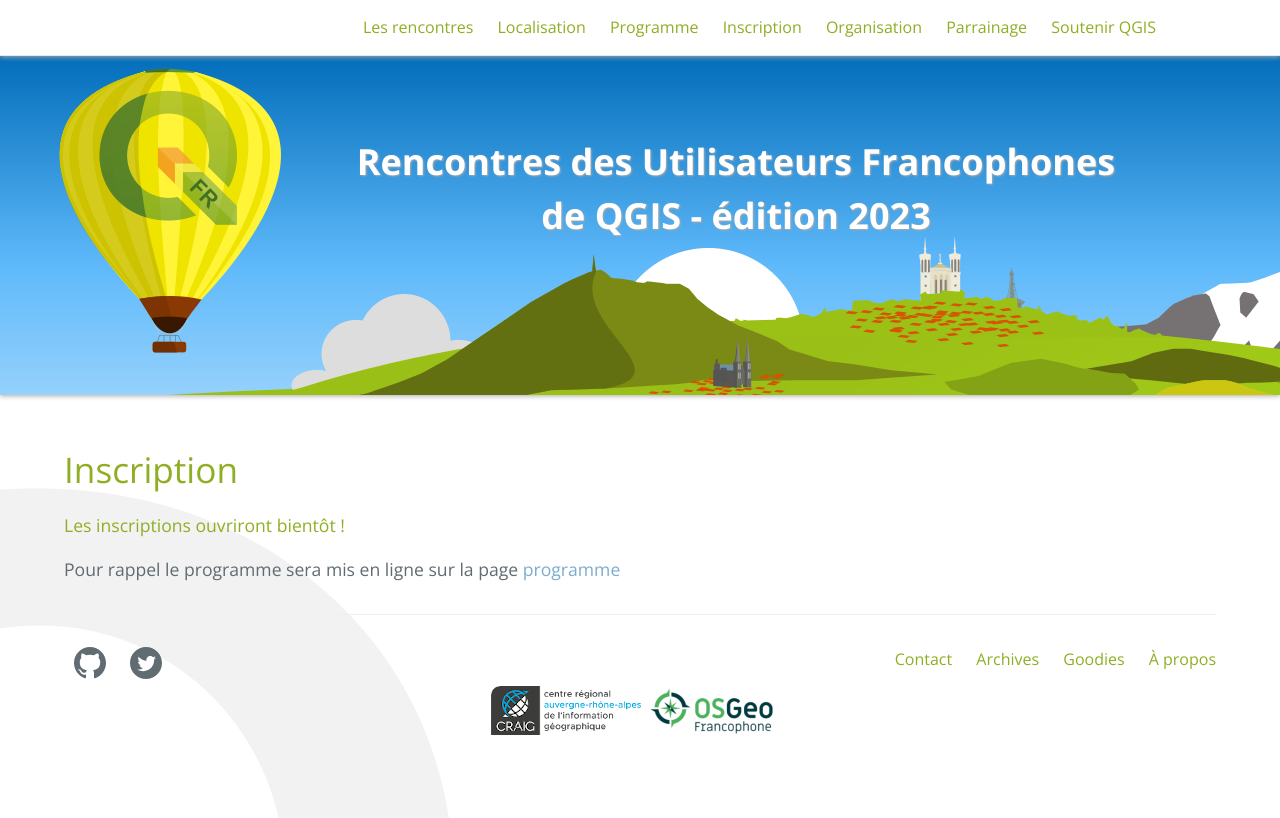
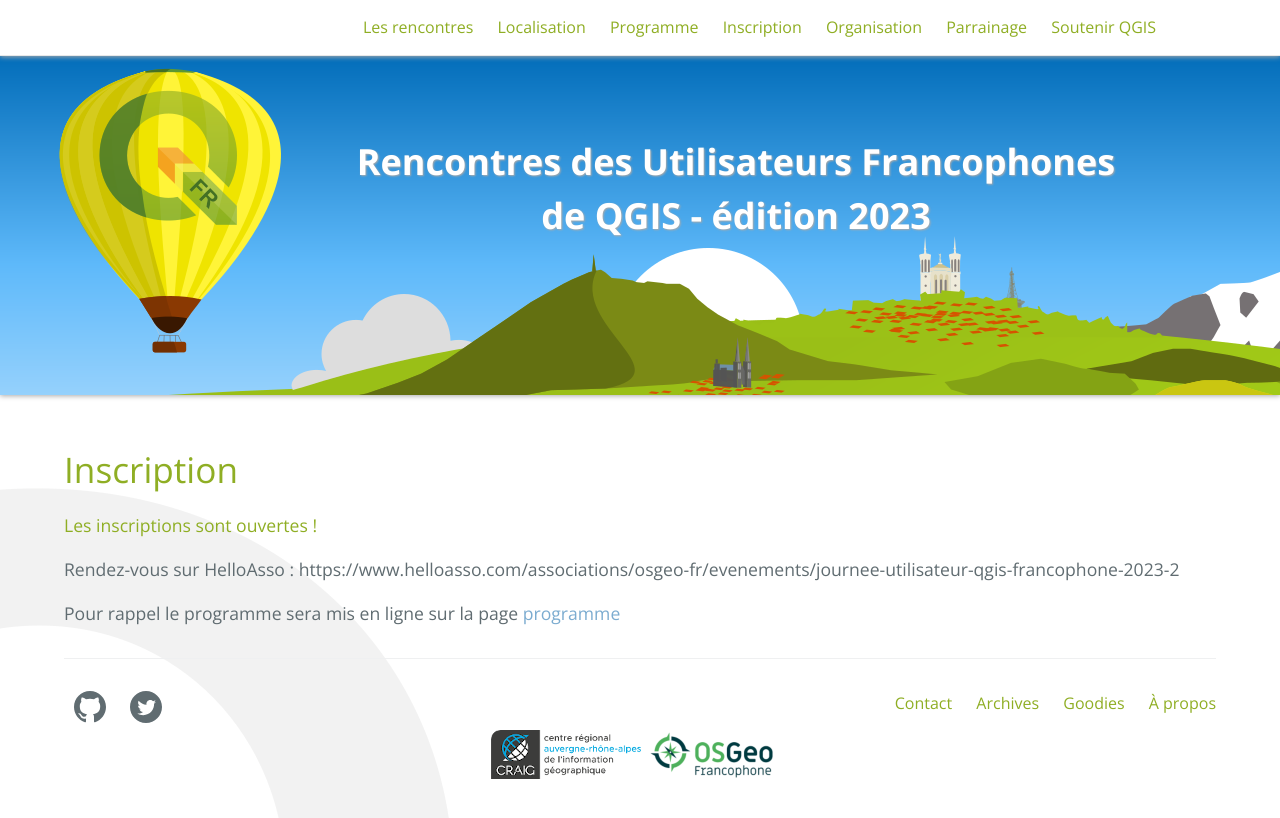
Before and after one commit to OSGeo-fr/QGIS-conf-fr-website, a Jekyll site: the page built from z25_inscription.md, in a window 1280 px wide. Shown: the top 818 px of the page. Built offline with Jekyll 4.4.1, drawn with Linux system fonts in a browser that asks for light colours.

Commit message:
Add link to HelloAsso

```diff
--- a/z25_inscription.md
+++ b/z25_inscription.md
@@ -6,6 +6,8 @@ menu: header
 ---
 
 
-#### Les inscriptions ouvriront bientôt !
+#### Les inscriptions sont ouvertes !
+
+Rendez-vous sur HelloAsso : https://www.helloasso.com/associations/osgeo-fr/evenements/journee-utilisateur-qgis-francophone-2023-2
 
 Pour rappel le programme sera mis en ligne sur la page [programme](/z20_programme.html)
```
